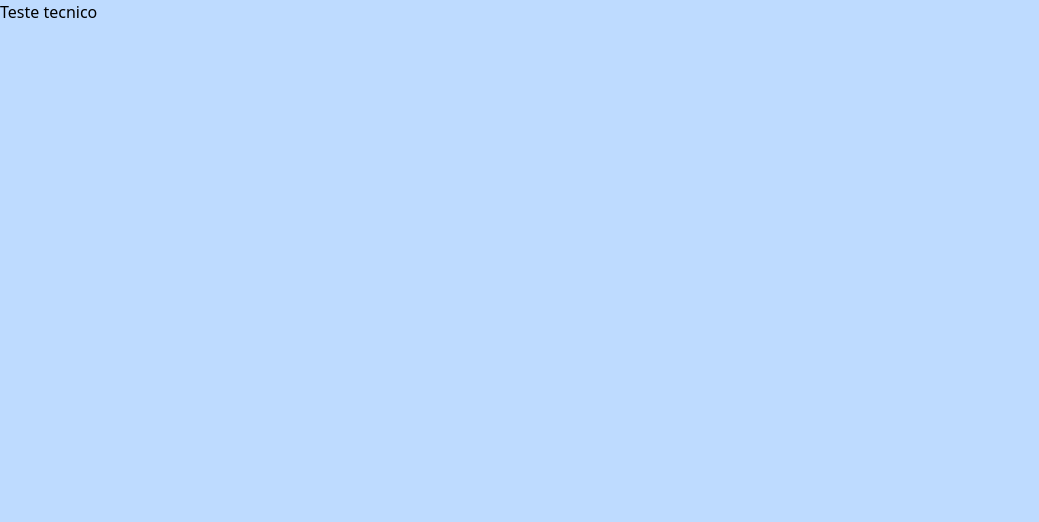
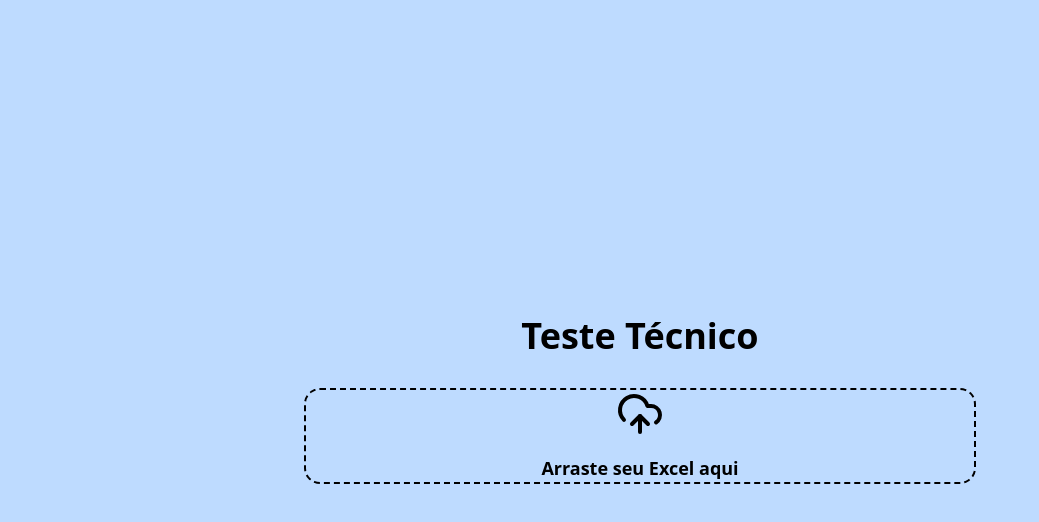
Before and after one commit to Matheus7p/acfs-teste, a React (Vite) app: page / in a window 1280 px wide. Shown: the top 522 px of the page, without its empty margins (0-1039 px from the left). Built offline with nearby package versions, Linux system fonts and the light colour scheme; no server answers; the database is empty.

Commit message:
feat: implement input to file upload

```diff
--- a/src/App.tsx
+++ b/src/App.tsx
@@ -1,10 +1,13 @@
 import { JSX } from "react";
+
+import { FileUploader } from "./components/file-uploader.component";
 
 export function App (): JSX.Element {
   return (
     <>
-      <main className="h-screen bg-blue-200">
-        <h1>Teste tecnico</h1>
+      <main className="h-screen bg-blue-200 flex flex-col justify-center items-center gap-8">
+        <h1 className="font-bold text-4xl">Teste Técnico</h1>
+        <FileUploader />
       </main>
     </>
   );
--- /dev/null
+++ b/src/components/file-uploader.component.tsx
@@ -0,0 +1,23 @@
+import { AlertCircle } from "lucide-react";
+import { JSX } from "react";
+
+import { useFileUpload } from "@/hooks/use-file-upload";
+
+import { DropzoneField } from "./ui/dropzone-field.ui";
+
+
+export const FileUploader = (): JSX.Element => {
+  const { uploadFile, isUploading, errorMessage } = useFileUpload();
+
+  return (
+    <div className="w-full max-w-2xl mx-auto space-y-4">
+      <DropzoneField onFileSelect={uploadFile} disabled={isUploading} />
+      {errorMessage && (
+        <div className="flex items-center gap-2 p-4 text-sm text-destructive bg-destructive/10 rounded-lg">
+          <AlertCircle className="h-4 w-4" />
+          <span>{errorMessage}</span>
+        </div>
+      )}
+    </div>
+  );
+};
--- /dev/null
+++ b/src/components/ui/dropzone-field.ui.tsx
@@ -0,0 +1,47 @@
+import { Loader2, UploadCloud } from "lucide-react";
+import { JSX } from "react";
+import { useDropzone } from "react-dropzone";
+
+interface IDropzoneFieldProps {
+  onFileSelect: (file: File) => Promise<void>;
+  disabled: boolean;
+}
+
+export const DropzoneField = ({ onFileSelect, disabled }: IDropzoneFieldProps): JSX.Element => {
+  // eslint-disable-next-line @typescript-eslint/explicit-function-return-type
+  const onDrop = (acceptedFiles: File[]) => {
+    const file = acceptedFiles[0];
+    if (file) void onFileSelect(file);
+  };
+
+  const { getRootProps, getInputProps, isDragActive } = useDropzone({
+    onDrop,
+    accept: { "application/vnd.openxmlformats-officedocument.spreadsheetml.sheet": [".xlsx"] },
+    multiple: false,
+    disabled,
+  });
+
+  return (
+    <div
+      {...getRootProps()}
+      className={`
+        relative p-12 border-2 border-dashed rounded-2xl transition-all duration-200
+        flex flex-col items-center justify-center gap-4 cursor-pointer
+        ${isDragActive ? "border-primary bg-primary/5" : "border-muted-foreground/20 hover:border-primary/50"}
+        ${disabled ? "opacity-50 cursor-not-allowed" : ""}
+      `}
+    >
+      <input {...getInputProps()} />
+      {disabled ? (
+        <Loader2 className="h-12 w-12 text-primary animate-spin" />
+      ) : (
+        <UploadCloud className={`h-12 w-12 ${isDragActive ? "text-primary" : "text-muted-foreground"}`} />
+      )}
+      <div className="text-center">
+        <p className="text-lg font-semibold">
+          {disabled ? "Processando..." : isDragActive ? "Solte o arquivo" : "Arraste seu Excel aqui"}
+        </p>
+      </div>
+    </div>
+  );
+};
--- /dev/null
+++ b/src/hooks/use-file-upload.ts
@@ -0,0 +1,71 @@
+import axios from "axios";
+import { useState, useCallback } from "react";
+
+import { useSupabase } from "@/context/supabase.context";
+import { env } from "@/env.mjs";
+
+interface IUploadResponse {
+  status: "success" | "error";
+  db_id: string;
+  data: Record<string, string | number | boolean | null>[];
+  metadata: Record<string, "numeric" | "temporal" | "categorical" | "empty">;
+  message: string;
+}
+
+interface IUseFileUploadReturn {
+  uploadFile: (file: File) => Promise<undefined>;
+  isUploading: boolean;
+  errorMessage: string | null;
+}
+
+export const useFileUpload = (): IUseFileUploadReturn => {
+  const { addUpload } = useSupabase();
+  const [isUploading, setIsUploading] = useState<boolean>(false);
+  const [errorMessage, setErrorMessage] = useState<string | null>(null);
+
+  const uploadFile = useCallback(
+    async (file: File): Promise<undefined> => {
+      setIsUploading(true);
+      setErrorMessage(null);
+
+      const formData = new FormData();
+      formData.append("file", file);
+
+      try {
+        const response = await axios.post<IUploadResponse>(
+          `${env.VITE_API_URL}/api/process`,
+          formData,
+          {
+            headers: { "Content-Type": "multipart/form-data" },
+          },
+        );
+
+        if (response.data.status === "success") {
+          addUpload({
+            id: response.data.db_id,
+            filename: file.name,
+            metadata: response.data.metadata,
+            rows: response.data.data,
+            uploaded_at: new Date().toISOString(),
+          });
+        } else {
+          setErrorMessage(response.data.message);
+        }
+      } catch (error) {
+        console.error("Erro no upload:", error);
+        setErrorMessage("Falha ao processar o arquivo. Tente novamente.");
+      } finally {
+        setIsUploading(false);
+      }
+
+      return undefined;
+    },
+    [addUpload],
+  );
+
+  return {
+    uploadFile,
+    isUploading,
+    errorMessage,
+  };
+};
```
